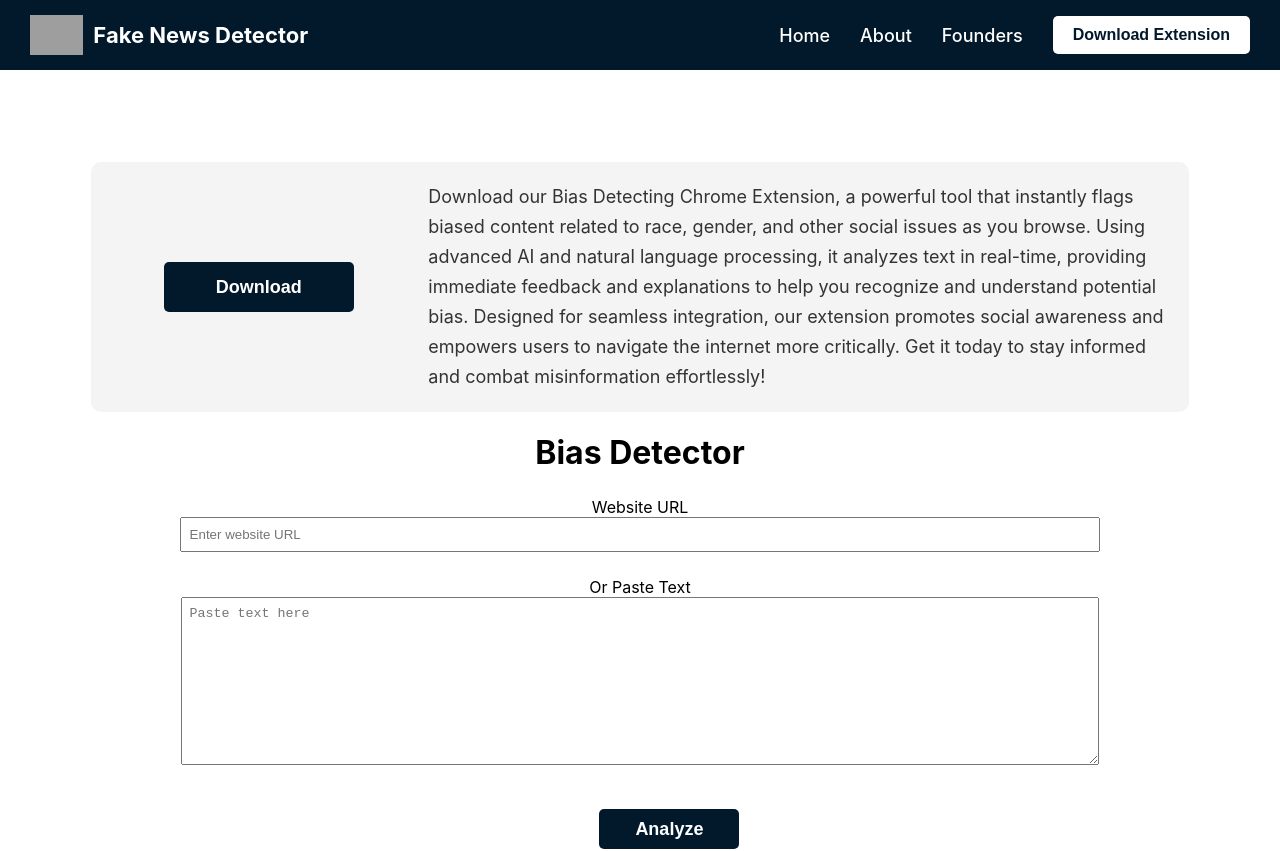
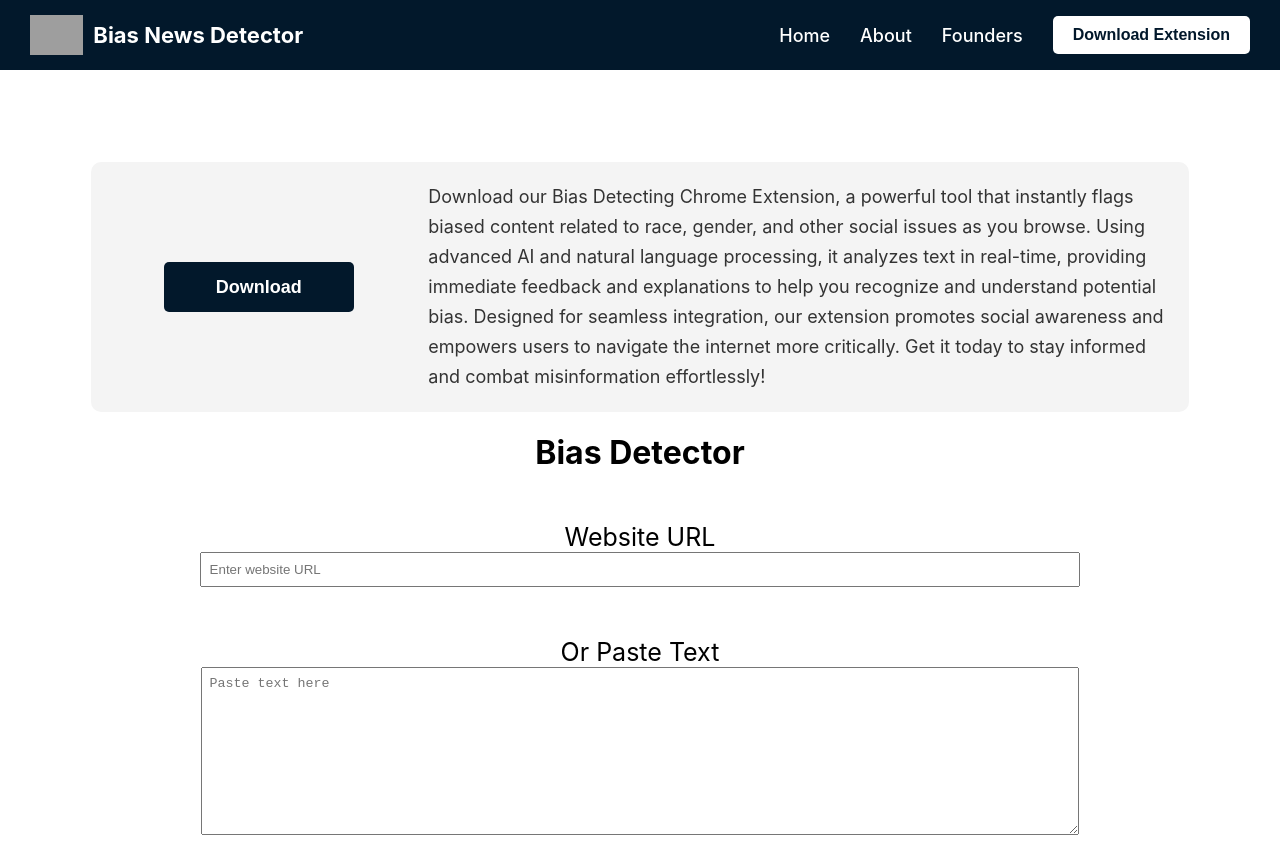
Before and after one commit to alexliao95311/bias-detector, a React (Vite) app in the folder frontend/: page / in a window 1280 px wide. Shown: the top 851 px of the page. Built offline with nearby package versions, Linux system fonts and the light colour scheme; grey boxes are pictures that could not be loaded.

Commit message:
new stuff

```diff
--- a/frontend/src/App.jsx
+++ b/frontend/src/App.jsx
@@ -91,12 +91,12 @@ function Home() {
             alt="Logo"
             style={{ height: '40px', marginRight: '10px' }}
           />
-          <div style={{ fontSize: '22px', fontWeight: 'bold' }}>Fake News Detector</div>
+          <div style={{ fontSize: '22px', fontWeight: 'bold' }}>Bias News Detector</div>
         </div>
 
         {/* Right: Navigation Links + Download Button */}
         <div style={{ display: 'flex', alignItems: 'center' }}>
-          <a href="#" style={navLinkStyle}>
+          <a href="/" style={navLinkStyle}>
             Home
           </a>
           <a href=".../..About.jsx" style={navLinkStyle}>
@@ -151,8 +151,8 @@ function Home() {
       {/* Main Content */}
       <h1>Bias Detector</h1>
       <form onSubmit={handleSubmit}>
-        <div style={{margin:"25px"}}>
-          <label>Website URL</label>
+        <div style={{margin:"50px"}}>
+          <label style={{fontSize:"25px"}}>Website URL</label>
           <br />
           <input
             type="text"
@@ -166,8 +166,8 @@ function Home() {
             disabled={text.length > 0} // Disable if text is entered
           />
         </div>
-        <div style={{ margin: '25px' }}>
-          <label>Or Paste Text</label>
+        <div style={{ margin: '50px' }}>
+          <label style={{fontSize:"25px"}}>Or Paste Text</label>
           <br />
           <textarea
             value={text}
@@ -190,7 +190,6 @@ function Home() {
             height: "40px",
             color: 'white',
             fontSize: '18px',
-            marginLeft: "5%",
             marginTop: "15px",
 
           }}
```
Also changed, not shown: 2 other files (tests, documents, lock files or other folders).
